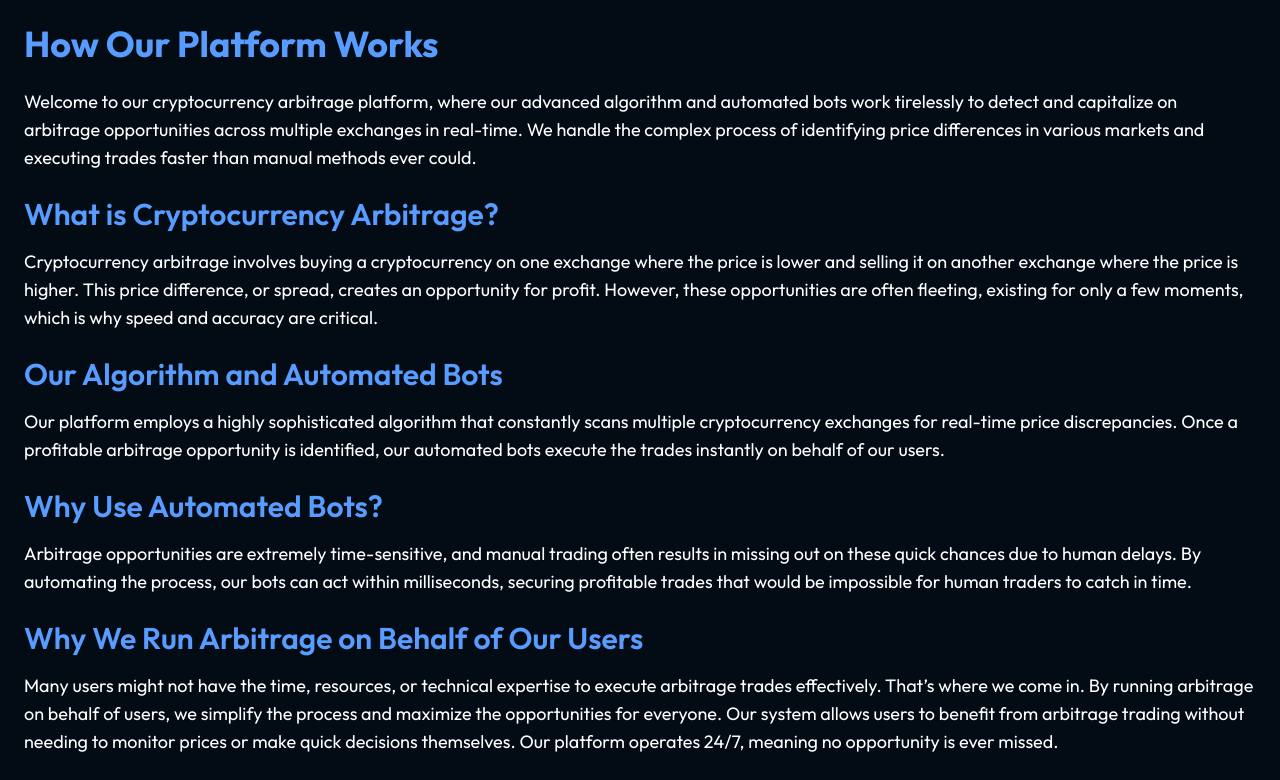
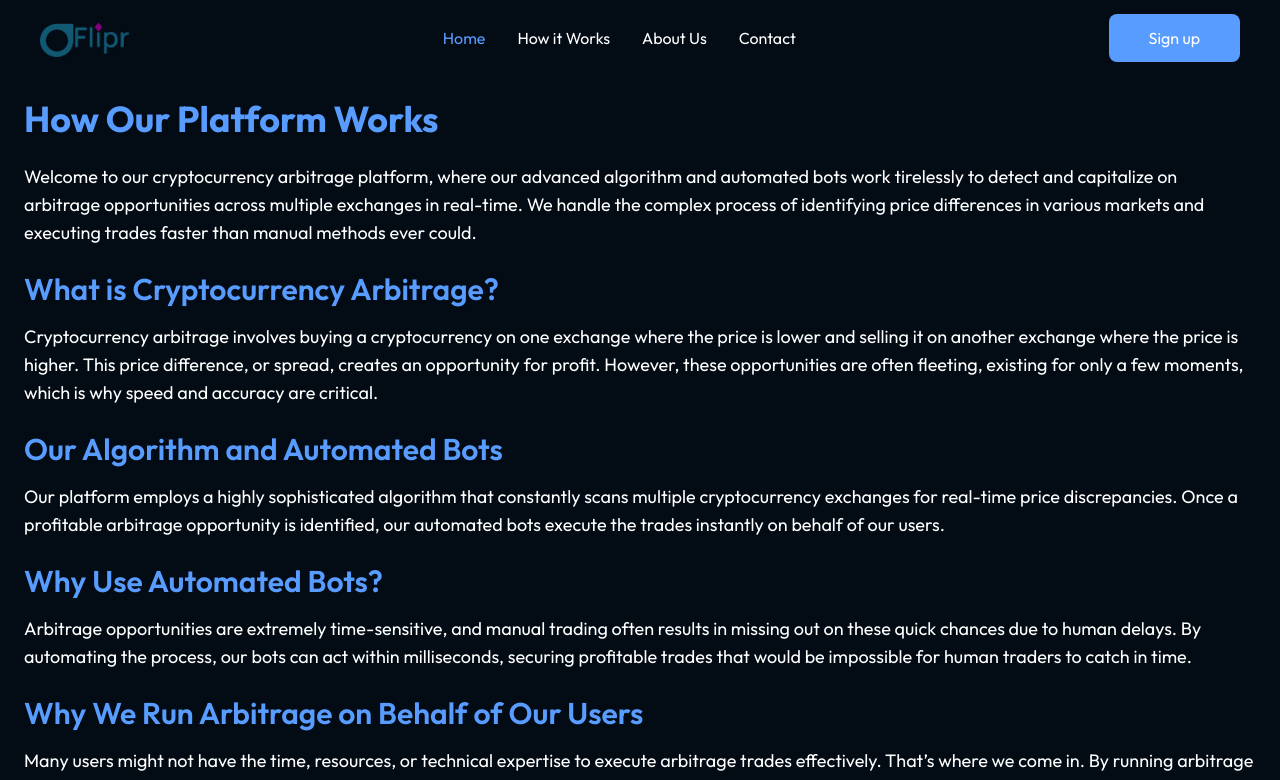
Before and after one commit to olathedev/crypto-landing-page-ui, a Next.js app: page /blog in a window 1280 px wide. Shown: the top 780 px of the page. Built offline with nearby package versions, Linux system fonts and the light colour scheme.

Commit message:
add navbar to blog page

```diff
--- a/app/blog/page.tsx
+++ b/app/blog/page.tsx
@@ -1,10 +1,15 @@
+import NavBar from '@/components/common/NavBar';
 import Link from 'next/link';
-import React from 'react';
+
+
 
 const HowItWorks = () => {
     return (
-        <div className="bg-appBackground min-h-screen p-6">
-            <div className="container mx-auto text-white">
+        <div className="bg-appBackground min-h-screen">
+
+            <NavBar />
+
+            <div className="container mx-auto text-white p-6">
                 <h1 className="text-4xl font-bold mb-6 text-primary-100">How Our Platform Works</h1>
                 <p className="mb-6 text-lg">
                     Welcome to our cryptocurrency arbitrage platform, where our advanced algorithm and automated bots work tirelessly to detect and capitalize on arbitrage opportunities across multiple exchanges in real-time. We handle the complex process of identifying price differences in various markets and executing trades faster than manual methods ever could.
--- a/components/common/NavBar.tsx
+++ b/components/common/NavBar.tsx
@@ -17,7 +17,7 @@ const NavBar = (props: Props) => {
                 </div>
 
                 <ul className="flex space-x-8 text-white">
-                    <li className='text-primary-100'>Home</li>
+                    <li className='text-primary-100'><Link href="/">Home</Link></li>
                     <li className='te'><Link href="/blog">How it Works</Link> </li>
                     <li className='text'>About Us</li>
                     <li className='text'>Contact </li>
@@ -58,7 +58,7 @@ const NavBar = (props: Props) => {
                 {isOpen && (
                     <div className="p-4 flex flex-col gap-3">
                         <ul className="flex flex-col space-y-2 text-white">
-                            <li className='text-primary-100'>Home</li>
+                            <li className='text-primary-100'><Link href="/">Home</Link></li>
                             <li className='te'><Link href="/blog">How it Works</Link></li>
                             <li className='text'>About Us</li>
                             <li className='text'>Contact </li>
```
